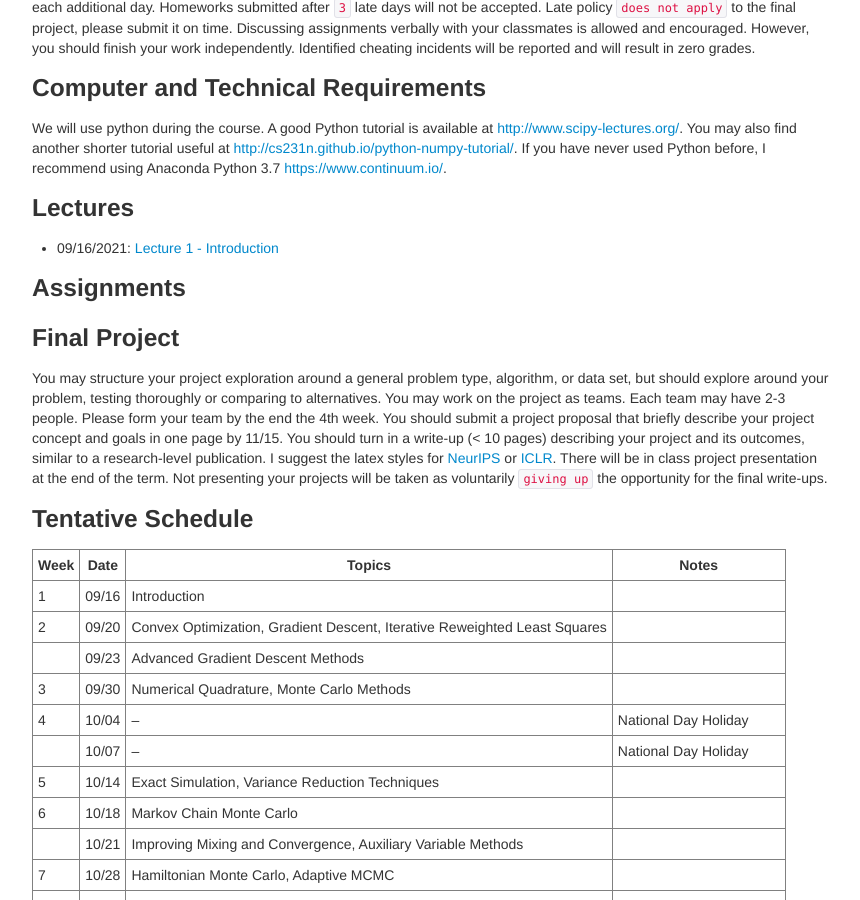
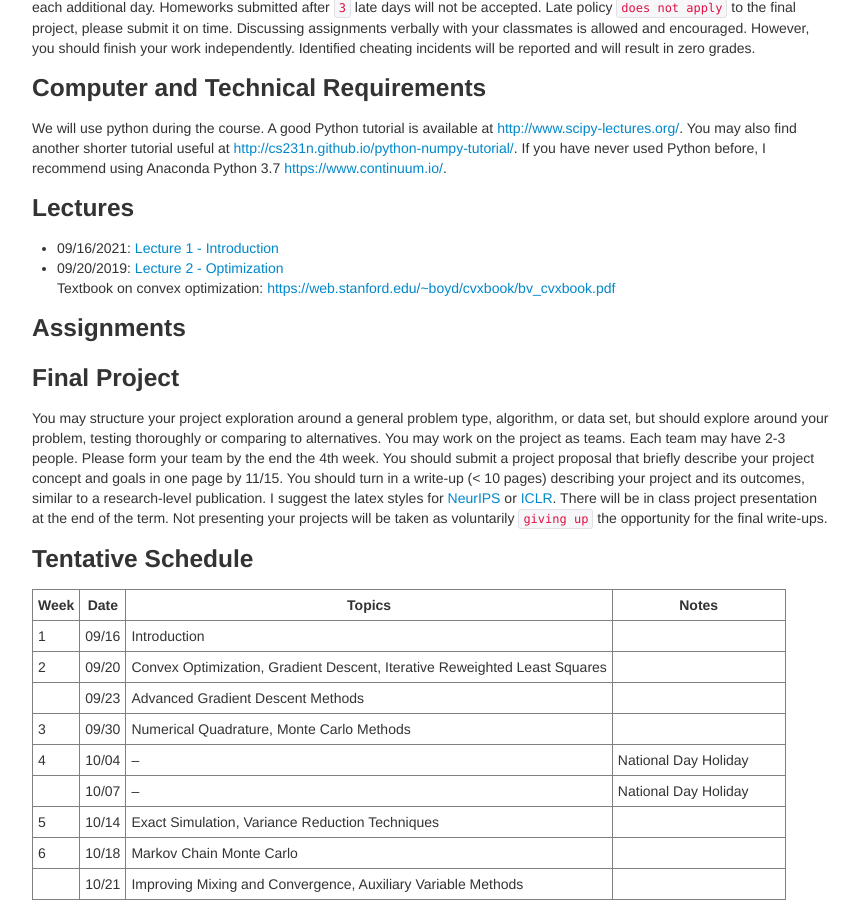
Before and after one commit to zcrabbit/zcrabbit.github.io, a Jekyll site: the page built from courses/smcm-f21.md, in a window 1280 px wide and 900 px high, scrolled down 905 px. Shown: the whole window, without its empty margins (208-1068 px from the left). Built offline with Jekyll 4.4.1, drawn with Linux system fonts in a browser that asks for light colours.

Commit message:
lecture 2 out

```diff
--- a/courses/smcm-f21.md
+++ b/courses/smcm-f21.md
@@ -38,7 +38,8 @@ We will use python during the course. A good Python tutorial is available at <ht
 
 ### Lectures
 - 09/16/2021: [Lecture 1 - Introduction]({{sites.baseurl}}/static/slides/smcm_fall21/lec01.pdf)
-
+- 09/20/2019: [Lecture 2 - Optimization]({{sites.baseurl}}/static/slides/smcm_fall21/lec02.pdf)
+  Textbook on convex optimization: <https://web.stanford.edu/~boyd/cvxbook/bv_cvxbook.pdf>
 
 
 ### Assignments
```
Also changed, not shown: 3 other files.
